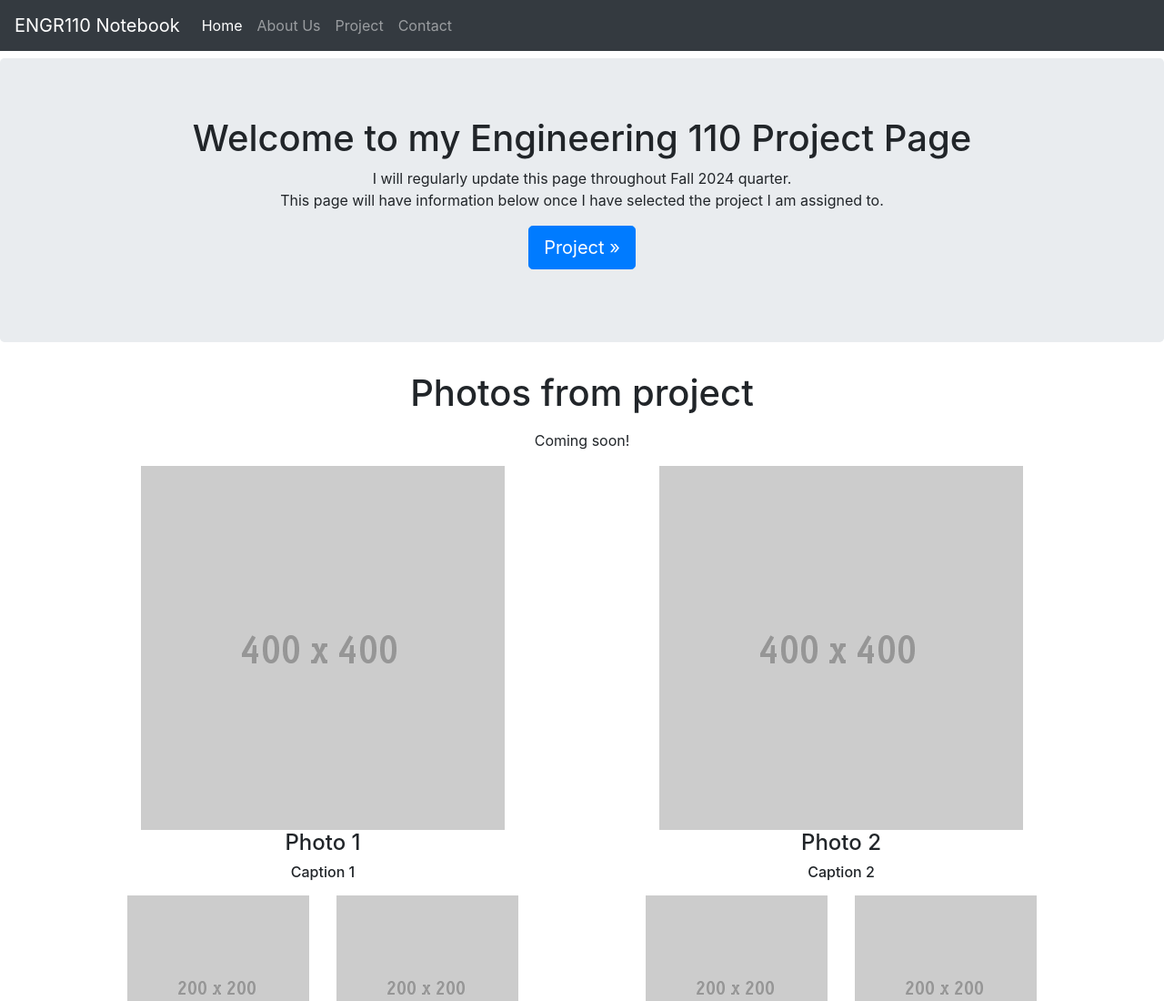
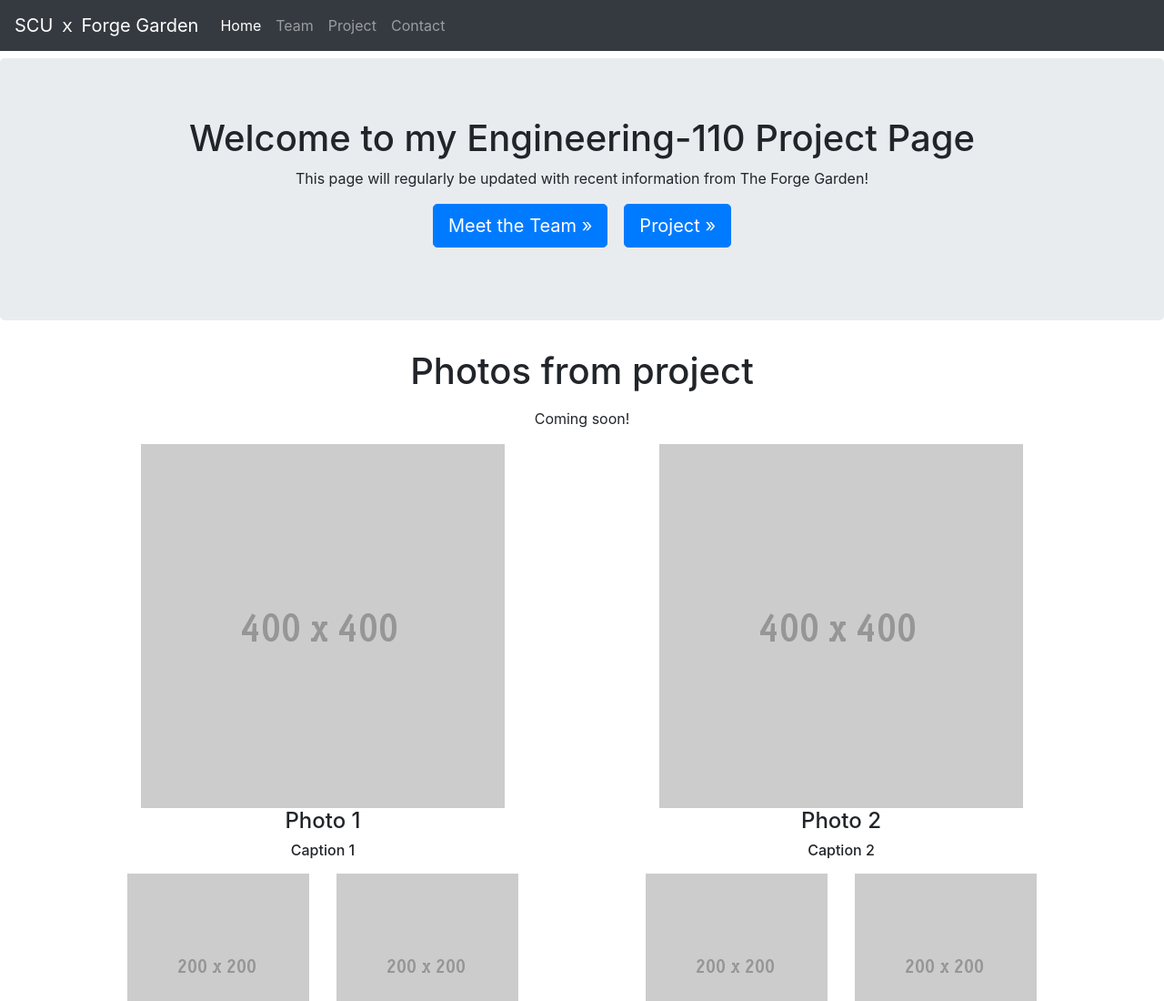
Before and after one commit to austinkimchi/WaterForge, a website: page public/home.html in a window 1280 px wide. Shown: the top 1100 px of the page at 91% size. Drawn offline with Linux system fonts and the light colour scheme.

Commit message:
Changed Nav & Header

```diff
--- a/public/home.html
+++ b/public/home.html
@@ -1,10 +1,11 @@
 <!DOCTYPE html>
 <html lang="en">
+
 <head>
   <meta charset="utf-8">
   <meta http-equiv="X-UA-Compatible" content="IE=edge">
   <meta name="viewport" content="width=device-width, initial-scale=1">
-<title>Engineering 110 Notebook</title>
+  <title>SCU &#65368; Forge Garden</title>
   <link rel="icon" type="image/x-con" href="images/Default-Website Icon.svg">
   <link rel="preload" as="image" href="images">
   <!-- Bootstrap -->
@@ -12,17 +13,18 @@
 </head>
 
 <body>
-<nav class="navbar navbar-expand-lg navbar-dark bg-dark"> <a class="navbar-brand" href="/">ENGR110 Notebook</a>
+  <nav class="navbar navbar-expand-lg navbar-dark bg-dark"> <a class="navbar-brand" href="/">SCU &#65368; Forge Garden</a>
     <button class="navbar-toggler" type="button" data-toggle="collapse" data-target="#navbarSupportedContent" aria-controls="navbarSupportedContent" aria-expanded="false" aria-label="Toggle navigation"> <span class="navbar-toggler-icon"></span> </button>
     <div class="collapse navbar-collapse" id="navbarSupportedContent">
       <ul class="navbar-nav mr-auto">
         <li class="nav-item active"> <a class="nav-link" href="/">Home <span class="sr-only">(current)</span></a> </li>
-      <li class="nav-item"> <a class="nav-link" href="about">About Us</a> </li>
+        <li class="nav-item"> <a class="nav-link" href="about">Team</a> </li>
         <li class="nav-item"> <a class="nav-link" href="project">Project</a> </li>
         <li class="nav-item dropdown" style="display: none"> <a class="nav-link dropdown-toggle" href="#" id="navbarDropdown" role="button" data-toggle="dropdown" aria-haspopup="true" aria-expanded="false"> Dropdown </a>
           <div class="dropdown-menu" aria-labelledby="navbarDropdown"> <a class="dropdown-item" href="#">Project Page</a> <a class="dropdown-item" href="#">Another action</a>
             <div class="dropdown-divider"></div>
-          <a class="dropdown-item" href="#">Something else here</a> </div>
+            <a class="dropdown-item" href="#">Something else here</a>
+          </div>
         </li>
         <li class="nav-item"> <a class="nav-link" href="contact">Contact</a> </li>
       </ul>
@@ -37,10 +39,9 @@
       <div class="container">
         <div class="row">
           <div class="col-12">
-          <h1>Welcome to my Engineering 110 Project Page</h1>
-          <p>I will regularly update this page throughout Fall 2024 quarter. <br>
-            This page will have information below once I have selected the project I am assigned to. </p>
-          <p><a class="btn btn-primary btn-lg" href="./Project" role="button">Project »</a></p>
+            <h1>Welcome to my Engineering-110 Project Page</h1>
+            <p>This page will regularly be updated with recent information from The Forge Garden!</p>
+            <p><a class="btn btn-primary btn-lg" href="./about" role="button">Meet the Team »</a>&nbsp;&nbsp;&nbsp;&nbsp;<a class="btn btn-primary btn-lg" href="./Project" role="button">Project »</a></p>
           </div>
         </div>
       </div>
@@ -64,7 +65,8 @@
             <li class="media"> <img class="mr-3" src="images/35X35.gif" alt="Generic placeholder image">
               <div class="media-body">
                 <h5 class="mt-0 mb-1">List-based media object</h5>
-              Cras sit amet nibh libero, in gravida nulla. Nulla vel metus scelerisque ante sollicitudin. </div>
+                Cras sit amet nibh libero, in gravida nulla. Nulla vel metus scelerisque ante sollicitudin.
+              </div>
             </li>
           </ul>
         </div>
@@ -73,7 +75,8 @@
             <li class="media"> <img class="mr-3" src="images/35X35.gif" alt="Generic placeholder image">
               <div class="media-body">
                 <h5 class="mt-0 mb-1">List-based media object</h5>
-              Cras sit amet nibh libero, in gravida nulla. Nulla vel metus scelerisque ante sollicitudin. </div>
+                Cras sit amet nibh libero, in gravida nulla. Nulla vel metus scelerisque ante sollicitudin.
+              </div>
             </li>
           </ul>
         </div>
@@ -82,7 +85,8 @@
             <li class="media"> <img class="mr-3" src="images/35X35.gif" alt="Generic placeholder image">
               <div class="media-body">
                 <h5 class="mt-0 mb-1">List-based media object</h5>
-              Cras sit amet nibh libero, in gravida nulla. Nulla vel metus scelerisque ante sollicitudin. </div>
+                Cras sit amet nibh libero, in gravida nulla. Nulla vel metus scelerisque ante sollicitudin.
+              </div>
             </li>
           </ul>
         </div>
@@ -137,7 +141,7 @@
   <div class="section" style="display: none">
     <div class="container">
       <div class="row">
-      <div class="col-md-4 col-12" >
+        <div class="col-md-4 col-12">
           <h3 class="text-center">WHO WE ARE</h3>
           <p></p>
         </div>
@@ -185,9 +189,10 @@
   <script src="js/popper.min.js"></script>
   <script src="js/bootstrap-4.4.1.js"></script>
   <script>
-		  function sendToForm(){
+    function sendToForm() {
       window.location = "./contact"
     }
   </script>
 </body>
+
 </html>
```
Also changed, not shown: public/404.html (+3 -3 lines), public/contact.html (+3 -3 lines). Lines whose indentation alone changed are shown as unchanged.
